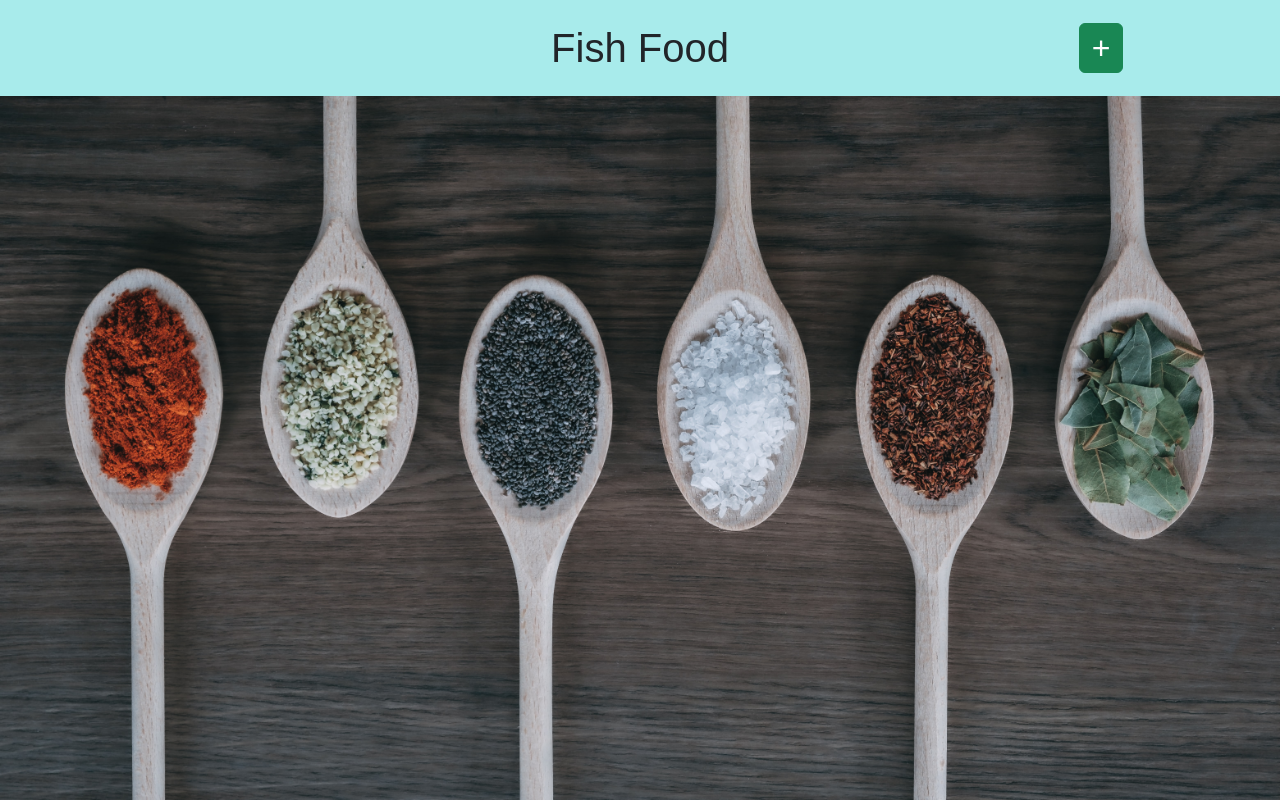
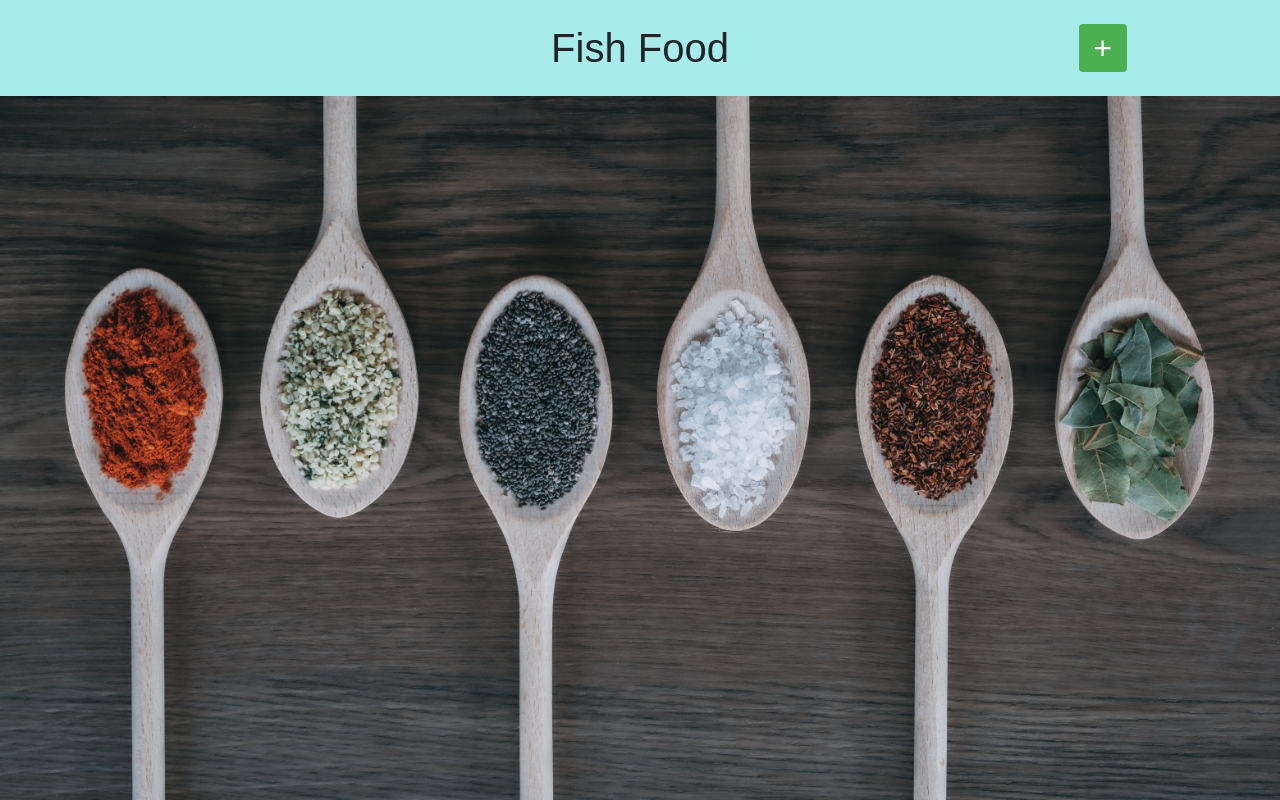
Before and after one commit to iO-Academy/22-jul-recipeMaker, a PHP site: template templates/home.phtml in a window 1280 px wide. Run offline with PHP 8.4, Linux system fonts and the light colour scheme; the template is opened without the code that fills it, so the values that code supplies are empty; some libraries are stand-ins or nearby versions; some web fonts are replaced.

Commit message:
edited style of add recipe btn

```diff
--- a/public/CSS/style.css
+++ b/public/CSS/style.css
@@ -29,6 +29,14 @@ body {
 
 #addRecipeBtn {
     font-size: 2rem;
+    height: 3rem;
+    width: 3rem;
+    background-color: #4CAF50;
+    border: none;
+    color: white;
+    text-align: center;
+    text-decoration: none;
+    border-radius: 4px;
 }
 
 .addRecipeAccordion {
@@ -43,10 +51,6 @@ body {
 }
 
 .cookingTimes {
-    background-color: #a8ebeb;
-}
-
-.recipe {
     background-color: #a8ebeb;
 }
 
--- a/templates/home.phtml
+++ b/templates/home.phtml
@@ -18,7 +18,7 @@
     <nav class="navbar row navbar-light mx-0">
         <h1 class="col-8 offset-2 text-center my-3">Fish Food</h1>
         <div class="col-2">
-            <button id="addRecipeBtn" class="btn btn-success py-0">+</button>
+            <button id="addRecipeBtn" class="btn py-0">+</button>
         </div>
     </nav>
     <div class="col-12 addRecipeAccordion">
```
